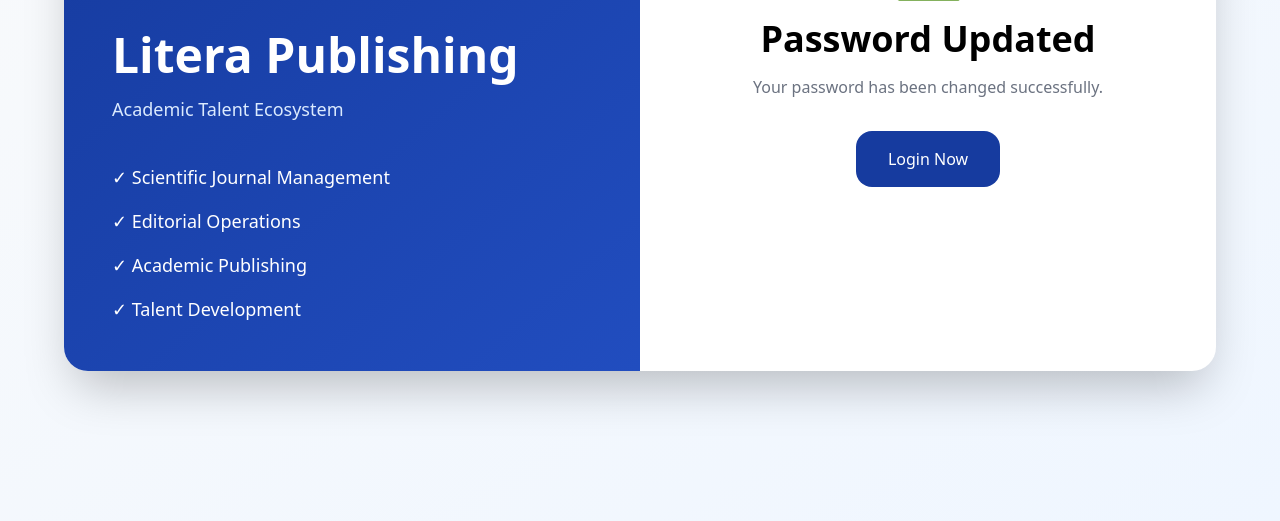
After one commit to yunus0224/career-app, a Django app: page /reset/done/ in a window 1280 px wide. The commit adds this page. Shown: the part 279-800 px from the top of the page. Run offline with Django 5.2, Linux system fonts and the light colour scheme; some libraries are stand-ins or nearby versions.

Commit message:
Add password reset and profile email management

```diff
--- a/config/urls.py
+++ b/config/urls.py
@@ -5,6 +5,12 @@
     path,
     include
 )
+from django.contrib.auth import views as auth_views
+from candidate_portal.forms import (
+    CareerPasswordResetForm
+)
+
+
 
 urlpatterns = [
 
@@ -28,6 +34,39 @@
         include('recruiter.urls')
     ),
 
+    path(
+        'password-reset/',
+        auth_views.PasswordResetView.as_view(
+            template_name='auth/password_reset.html',
+            form_class=CareerPasswordResetForm
+        ),
+        name='password_reset'
+    ),
+
+    path(
+        'password-reset/done/',
+        auth_views.PasswordResetDoneView.as_view(
+            template_name='auth/password_reset_done.html'
+        ),
+        name='password_reset_done'
+    ),
+
+    path(
+        'reset/<uidb64>/<token>/',
+        auth_views.PasswordResetConfirmView.as_view(
+            template_name='auth/password_reset_confirm.html'
+        ),
+        name='password_reset_confirm'
+    ),
+
+    path(
+        'reset/done/',
+        auth_views.PasswordResetCompleteView.as_view(
+            template_name='auth/password_reset_complete.html'
+        ),
+        name='password_reset_complete'
+    ),
+
 ]
 
 if settings.DEBUG:
--- /dev/null
+++ b/templates/auth/base_auth.html
@@ -0,0 +1,70 @@
+<!DOCTYPE html>
+<html lang="en">
+
+<head>
+
+    <meta charset="UTF-8">
+    <meta name="viewport" content="width=device-width, initial-scale=1.0">
+
+    <title>
+        {% block title %}Litera Publishing{% endblock %}
+    </title>
+
+    <script src="https://cdn.tailwindcss.com"></script>
+
+</head>
+
+<body class="bg-gradient-to-br from-gray-50 to-blue-50">
+
+    <div class="min-h-screen flex items-center justify-center px-6 py-10">
+
+        <div class="max-w-6xl w-full bg-white rounded-3xl shadow-2xl overflow-hidden">
+
+            <div class="grid md:grid-cols-2">
+
+                <!-- LEFT -->
+
+                <div class="bg-gradient-to-br from-[#163B9F] to-[#214DBF] text-white p-12 flex flex-col justify-center">
+
+                    <img
+                        src="/media/logo/litera-logo.png"
+                        alt="Litera Publishing"
+                        class="h-20 w-auto mb-8">
+
+                    <h2 class="text-5xl font-bold mb-4">
+                        Litera Publishing
+                    </h2>
+
+                    <p class="text-blue-100 text-lg">
+                        Academic Talent Ecosystem
+                    </p>
+
+                    <div class="mt-10 space-y-4 text-lg">
+
+                        <div>✓ Scientific Journal Management</div>
+                        <div>✓ Editorial Operations</div>
+                        <div>✓ Academic Publishing</div>
+                        <div>✓ Talent Development</div>
+
+                    </div>
+
+                </div>
+
+                <!-- RIGHT -->
+
+                <div class="p-12 md:p-16">
+
+                    {% block content %}
+                    {% endblock %}
+
+                </div>
+
+            </div>
+
+        </div>
+
+    </div>
+
+</body>
+
+</html>
--- /dev/null
+++ b/templates/auth/password_reset_complete.html
@@ -0,0 +1,29 @@
+{% extends 'auth/base_auth.html' %}
+
+{% block content %}
+
+<div class="text-center">
+
+    <div class="text-6xl mb-6">
+        ✅
+    </div>
+
+    <h1 class="text-4xl font-bold mb-4">
+        Password Updated
+    </h1>
+
+    <p class="text-gray-500 mb-8">
+        Your password has been changed successfully.
+    </p>
+
+    <a
+        href="/login/"
+        class="inline-block bg-[#163B9F] text-white px-8 py-4 rounded-2xl">
+
+        Login Now
+
+    </a>
+
+</div>
+
+{% endblock %}
--- a/templates/public/login.html
+++ b/templates/public/login.html
@@ -141,6 +141,9 @@
                             Login
 
                         </button>
+                        <a href="{% url 'password_reset' %}">
+                            Forgot Password?
+                        </a>
 
                     </form>
 
```
Also changed, not shown: candidate_portal/forms.py (added, +58 -0 lines), candidate_portal/views.py (+37 -2 lines), config/settings.py (+10 -0 lines), recruiter/views.py (+29 -0 lines), recruitment/forms.py (+11 -0 lines), templates/auth/password_reset.html (added, +53 -0 lines), templates/auth/password_reset_confirm.html (added, +25 -0 lines), templates/auth/password_reset_done.html (added, +21 -0 lines).
